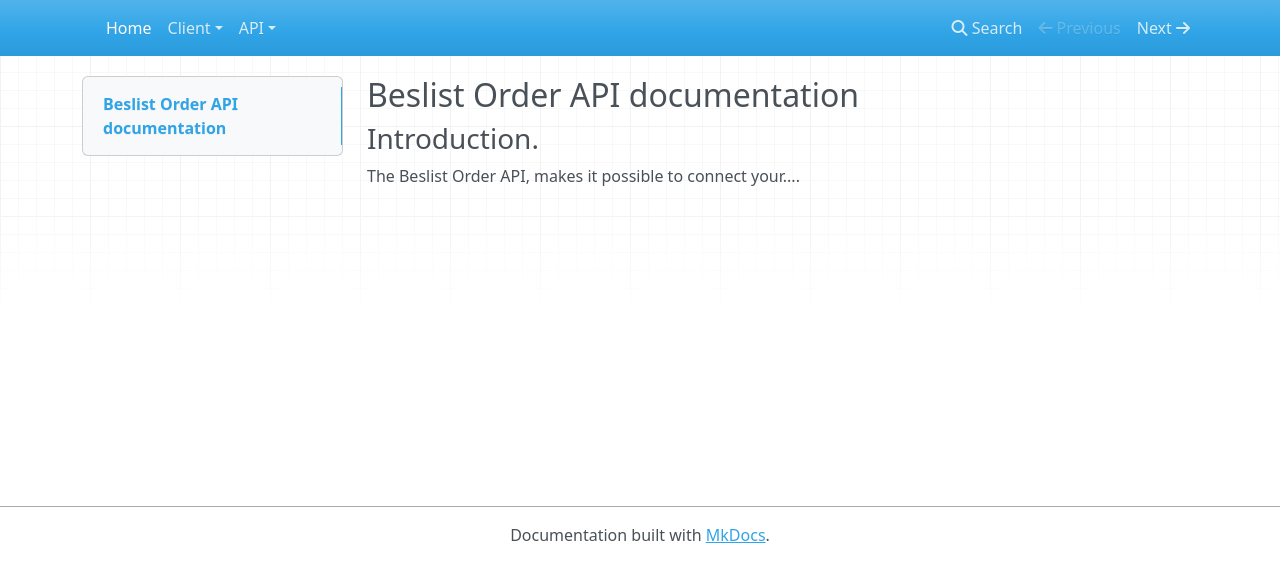
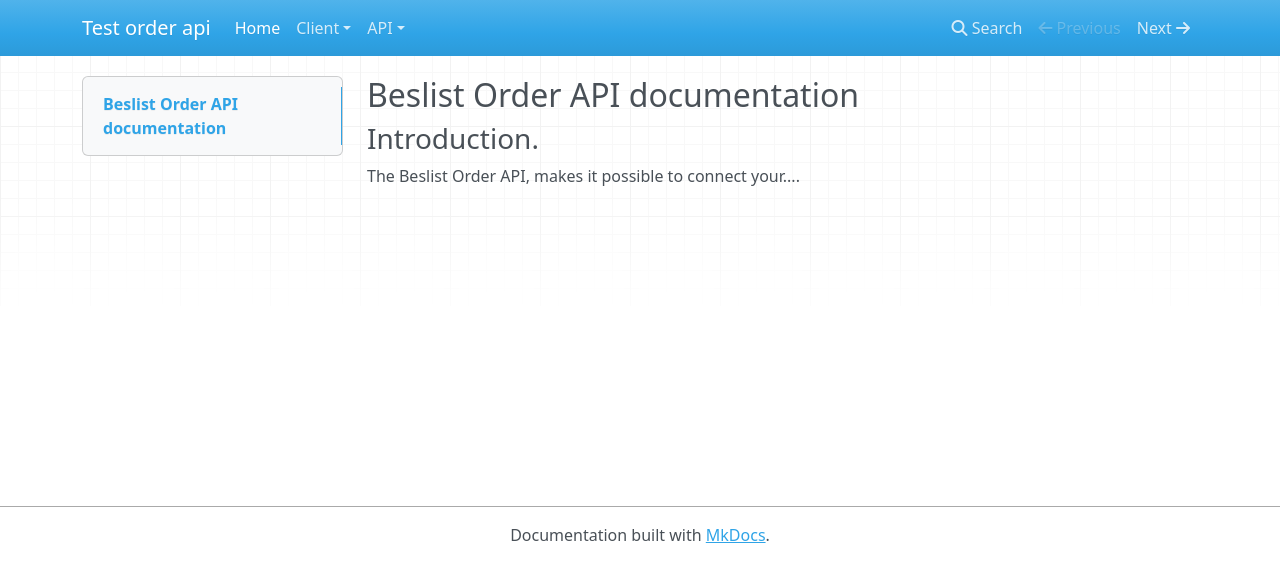
Before and after one commit to jeroenoliemans/order-api-client, an MkDocs documentation site: the page built from docs/index.md, in a window 1280 px wide. Shown: the top 582 px of the page. Built offline with MkDocs 1.6.1, drawn with Linux system fonts in a browser that asks for light colours; nearby versions of some CDN libraries; old or Windows-style settings are respelled for this version of MkDocs.

Commit message:
feature/change-mkdocs changed mk docs

```diff
--- a/mkdocs.yml
+++ b/mkdocs.yml
@@ -1,3 +1,4 @@
+site_name: Test order api
 pages:
 - Home: 'index.md'
 - Client:
```
